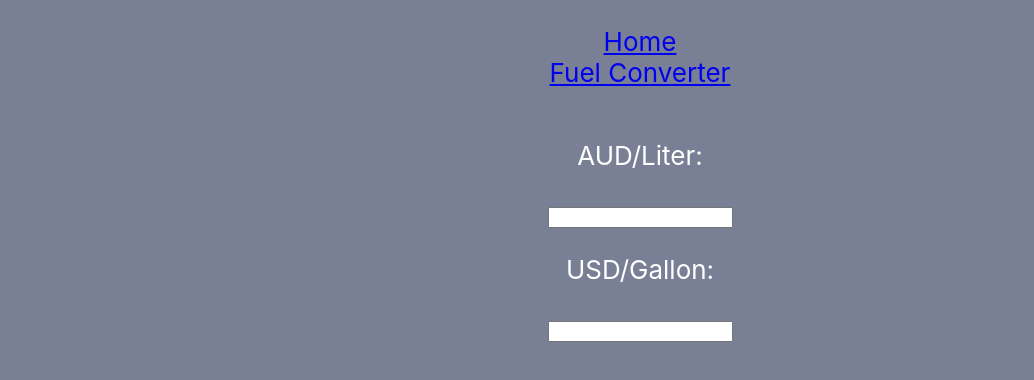
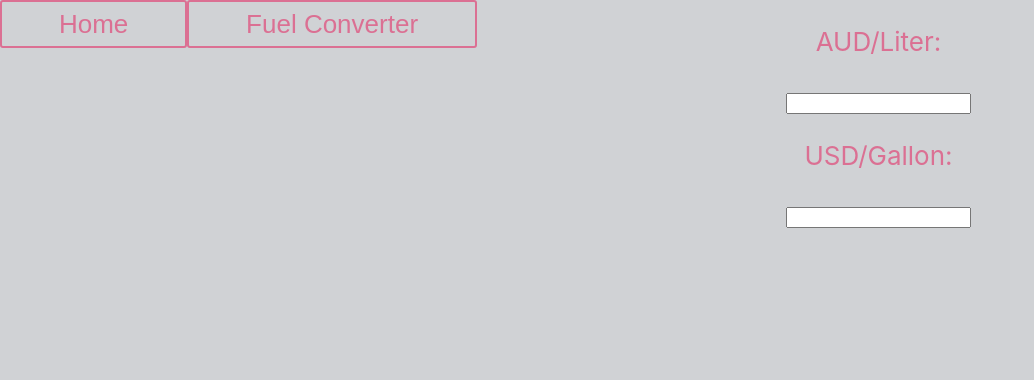
Before and after one commit to shlocko/ToolkitPWA, a React (Vite) app: page /ToolkitPWA/fuelConverter in a window 1280 px wide. Shown: the top 380 px of the page, without its empty margins (0-1034 px from the left). Built offline with nearby package versions, Linux system fonts and the light colour scheme.

Commit message:
Added styling

```diff
--- a/package.json
+++ b/package.json
@@ -11,11 +11,13 @@
     "deploy": "gh-pages -d dist"
   },
   "dependencies": {
+    "@types/styled-components": "^5.1.25",
     "gh-pages": "^3.2.3",
     "react": "^17.0.2",
     "react-dom": "^17.0.2",
     "react-router-dom": "^6.3.0",
-    "save-dev": "*"
+    "save-dev": "*",
+    "styled-components": "^5.3.5"
   },
   "devDependencies": {
     "@types/react": "^17.0.33",
--- a/src/App.css
+++ b/src/App.css
@@ -1,25 +1,16 @@
 .App {
   text-align: center;
-}
-
-.App-logo {
-  height: 40vmin;
-  pointer-events: none;
-}
-
-@media (prefers-reduced-motion: no-preference) {
-  .App-logo {
-    animation: App-logo-spin infinite 20s linear;
-  }
+    background-color: #d0d2d5;
+    margin: 0;
 }
 
 .App-header {
-  background-color: #797f95;
   min-height: 100vh;
   display: flex;
-  flex-direction: column;
-  align-items: center;
-  justify-content: flex-start;
+  flex-direction: row;
+    flex-wrap: wrap;
+  align-items: flex-start;
+  justify-content: space-evenly;
   font-size: calc(10px + 2vmin);
   color: white;
 }
@@ -40,3 +31,19 @@
 button {
   font-size: calc(10px + 2vmin);
 }
+
+.navLink {
+    text-decoration: none;
+    flex-grow: 1;
+}
+
+.nav{
+    display: flex;
+    flex-flow: row wrap;
+    justify-content: center;
+    align-items: flex-start;
+    flex-grow: 1;
+}
+.content{
+    flex-grow: 5;
+}
--- a/src/App.tsx
+++ b/src/App.tsx
@@ -2,6 +2,16 @@ import { useState } from 'react'
 import logo from './logo.svg'
 import './App.css'
 import {Link, Outlet} from "react-router-dom";
+import styled from "styled-components";
+
+const Button = styled.button`
+  background: transparent;
+  border-radius: 3px;
+  border: 2px solid palevioletred;
+  color: palevioletred;
+  padding: 0.25em 1em;
+  width: 100%;
+`
 
 function App() {
 
@@ -9,12 +19,15 @@ function App() {
     return (
         <div className="App">
             <header className="App-header">
-                <p>
-                    <Link to={"/"} > Home </Link> <br />
-                    <Link to={"fuelConverter"} > Fuel Converter </Link>
-                </p>
-                <Outlet />
+                <div className={"nav"}>
+                    <Link to={"/"} className={"navLink"}><Button className={"linkButton"}>Home</Button> </Link>
+                    <Link to={"fuelConverter"} className={"navLink"}> <Button className={"linkButton"}>Fuel Converter </Button> </Link>
+                </div>
+                <div className={"content"}>
+                    <Outlet />
+                </div>
             </header>
+
         </div>
     )
 }
--- a/src/components/FuelConverter.tsx
+++ b/src/components/FuelConverter.tsx
@@ -1,5 +1,5 @@
 import React, { useState } from 'react'
-
+import './fuelConverter.css'
 
 
 
--- /dev/null
+++ b/src/components/fuelConverter.css
@@ -0,0 +1,3 @@
+div{
+    color: palevioletred;
+}
--- a/src/main.tsx
+++ b/src/main.tsx
@@ -1,9 +1,14 @@
+import { registerSW } from 'virtual:pwa-register'
 import React from 'react'
 import ReactDOM from 'react-dom'
 import { BrowserRouter, Routes, Route } from "react-router-dom"
 import './index.css'
 import App from './App'
-import FuelConverter from "./components/FuelConverter";
+import FuelConverter from "./components/FuelConverter"
+
+if ("serviceWorker" in navigator) { // && !/localhost/.test(window.location)) {
+    registerSW();
+}
 
 ReactDOM.render(
     <React.StrictMode>
--- a/tsconfig.json
+++ b/tsconfig.json
@@ -16,6 +16,9 @@
     "noEmit": true,
     "jsx": "react-jsx"
   },
-  "include": ["src"],
+  "include": [
+    "src",
+    "node_modules/vite-plugin-pwa/client.d.ts"
+  ],
   "references": [{ "path": "./tsconfig.node.json" }]
 }
```
Also changed, not shown: src/square256.png (added), 1 other file (tests, documents, lock files or other folders).
